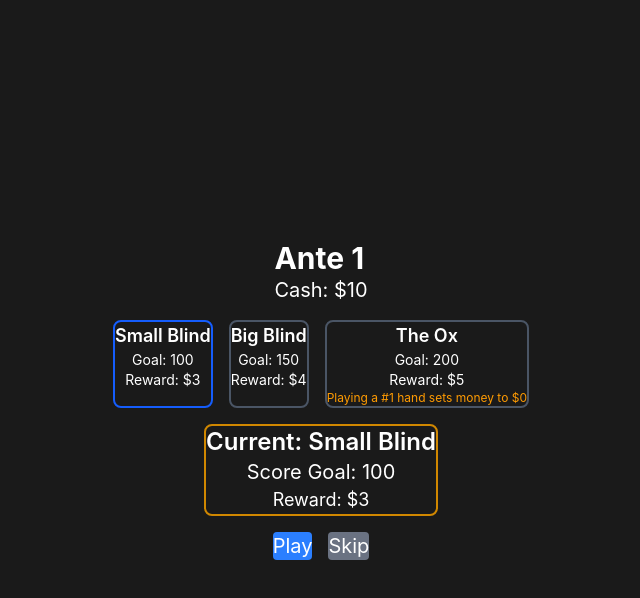
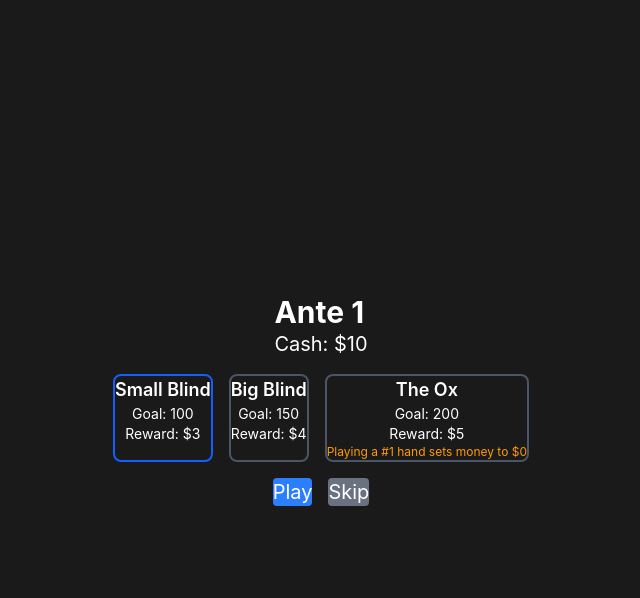
Before and after one commit to swen128/balatro, a React (Vite) app: page / in a window 1280 px wide. Both pictures are taken after a click on the button "New Run". Shown: the top 598 px of the page, without its empty margins (319-959 px from the left). Built offline with nearby package versions, Linux system fonts and the light colour scheme.

Commit message:
refactor: remove redundant current blind display
- Remove duplicate display of current blind details below the blind row
- Current blind is already highlighted with blue border in the row
- Clean up unused props in BlindSelection component

```diff
--- a/src/ui/App.tsx
+++ b/src/ui/App.tsx
@@ -51,8 +51,6 @@
       return (
         <BlindSelection
           runState={gameState.runState}
-          blind={gameState.availableBlind}
-          bossEffect={gameState.bossEffect}
           allBlinds={gameState.allBlinds}
           onSelect={handleSelectBlind}
           onSkip={handleSkipBlind}
--- a/src/ui/BlindSelection.tsx
+++ b/src/ui/BlindSelection.tsx
@@ -6,8 +6,6 @@
 
 interface BlindSelectionProps {
   readonly runState: RunState;
-  readonly blind: BlindType | BossBlind;
-  readonly bossEffect: string | null;
   readonly allBlinds: {
     readonly small: BlindType;
     readonly big: BlindType;
@@ -17,8 +15,7 @@
   readonly onSkip: () => void;
 }
 
-export function BlindSelection({ runState, blind, bossEffect, allBlinds, onSelect, onSkip }: BlindSelectionProps): React.ReactElement {
-  const scoreGoal = getBlindScoreGoal(runState.ante, blind);
+export function BlindSelection({ runState, allBlinds, onSelect, onSkip }: BlindSelectionProps): React.ReactElement {
   const currentBlindType = getCurrentBlindType(runState);
   const canSkip = currentBlindType !== 'boss';
 
@@ -101,18 +98,6 @@
         </div>
       </div>
 
-      {/* Current blind details */}
-      <div className="border-2 border-yellow-600 rounded-lg p-8 text-center mb-8">
-        <h3 className="text-2xl font-semibold mb-4">Current: {blind.name}</h3>
-        <p className="text-xl mb-2">Score Goal: {scoreGoal}</p>
-        <p className="text-lg mb-2">Reward: ${blind.cashReward}</p>
-        {bossEffect !== null && (
-          <p className="text-sm text-amber-500 mt-4">
-            {bossEffect}
-          </p>
-        )}
-      </div>
-
       <div className="flex gap-4">
         <button onClick={onSelect} className="px-6 py-3 text-xl bg-blue-500 hover:bg-blue-600 rounded transition-colors">
           Play
```
